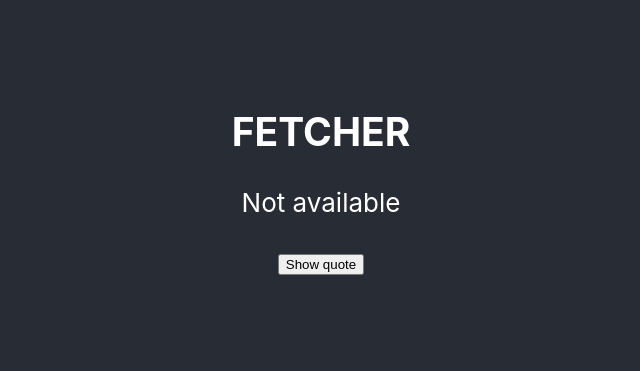
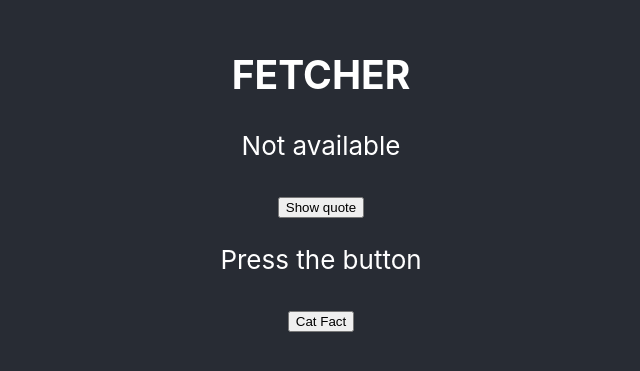
Before and after one commit to JonasSatkauskas/fetcher, a React (Create React App) app: page / in a window 1280 px wide. Shown: the part 225-596 px from the top of the page, without its empty margins (319-959 px from the left). Built offline with nearby package versions, Linux system fonts and the light colour scheme.

Commit message:
Adding checks and showing fetchers

```diff
--- a/src/App.js
+++ b/src/App.js
@@ -1,6 +1,7 @@
 import "./App.css";
 import React from "react";
 import QuotesFetcher from "./fetchers/quotes_fetcher";
+import CatFacts from "./fetchers/cat_facts";
 function App() {
   return (
     <div className="App">
@@ -9,6 +10,7 @@ function App() {
           <h1>FETCHER</h1>
           <div>
             <QuotesFetcher />
+            <CatFacts />
           </div>
         </section>
       </header>
--- a/src/fetchers/cat_facts.jsx
+++ b/src/fetchers/cat_facts.jsx
@@ -12,6 +12,8 @@ const CatFacts = () => {
   }
   return (
     <div>
+      {fact && fact.fact ? (
+        <>
           <p>{fact.fact}</p>
           <button
             onClick={() => {
@@ -20,6 +22,13 @@ const CatFacts = () => {
           >
             Click for Cat Fact
           </button>
+        </>
+      ) : (
+        <>
+          <p>Press the button</p>
+          <button onClick={() => fetchFacts()}>Cat Fact</button>
+        </>
+      )}
     </div>
   );
 };
```
Lines whose indentation alone changed are shown as unchanged.
